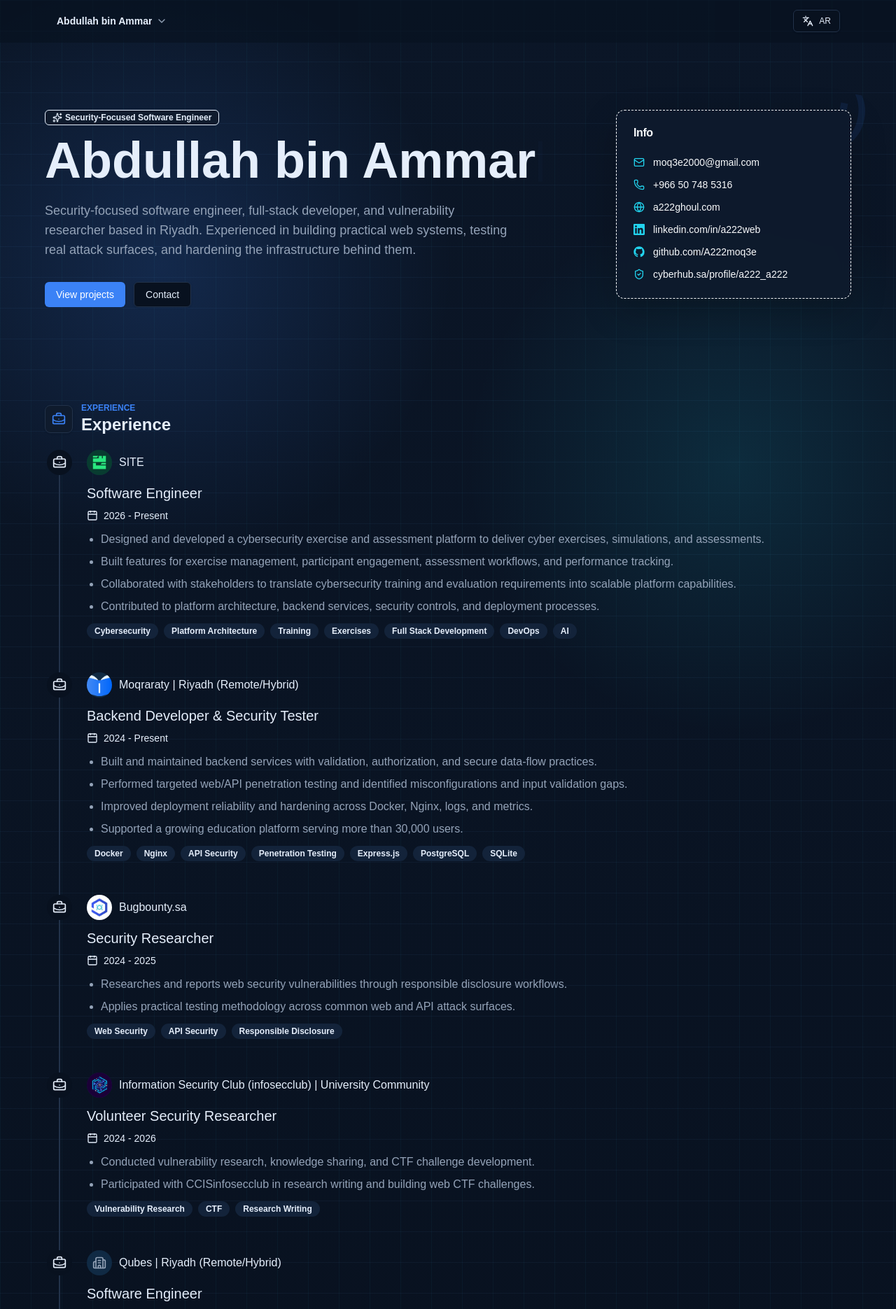
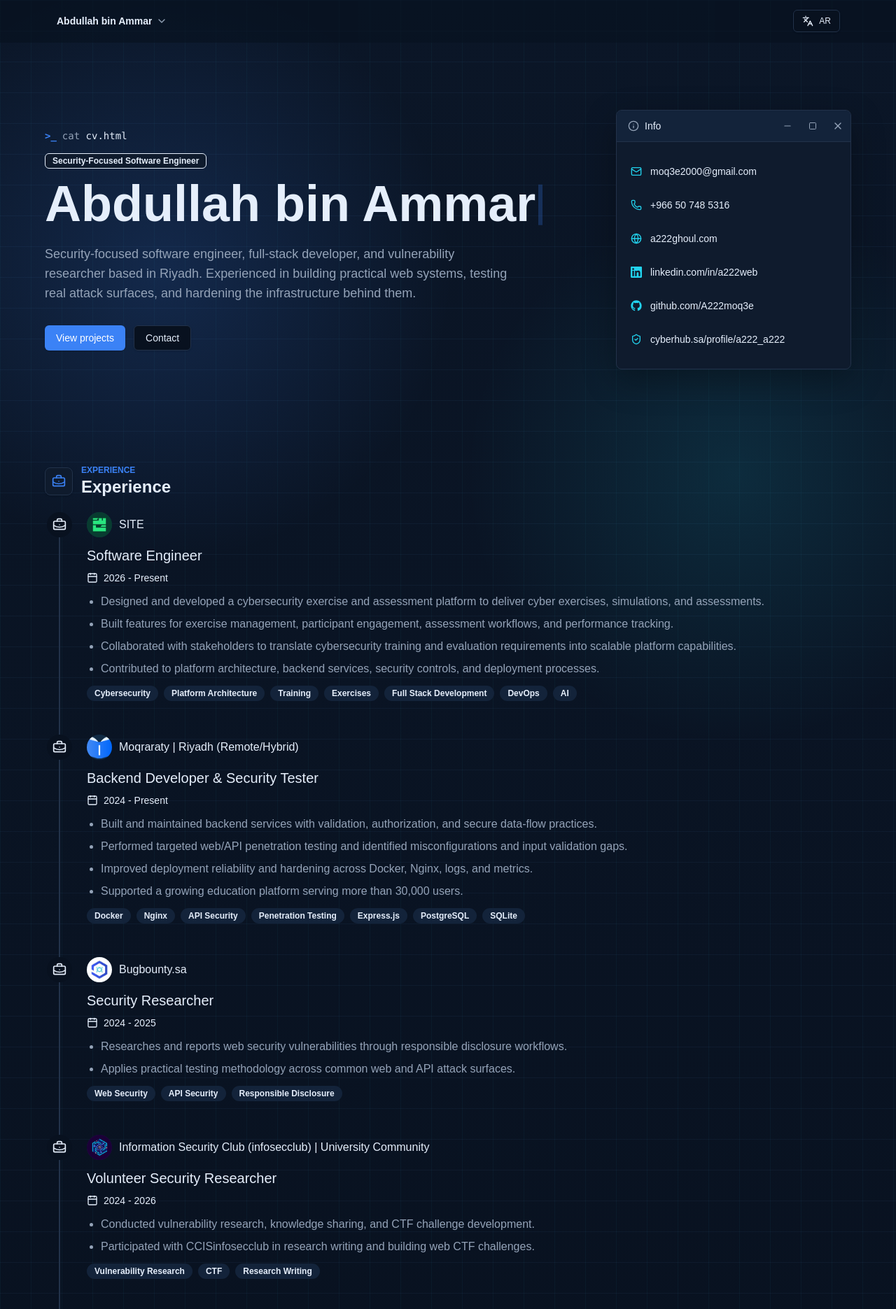
Before and after one commit to A222moq3e/a222-PW, a Next.js app: page /en in a window 1280 px wide. Shown: the top 1871 px of the page at 70% size. Built offline with nearby package versions, Linux system fonts and the light colour scheme.

Commit message:
feat: enhance animated name component with customizable delay and refactor draggable info card with new UI component

```diff
--- a/src/components/portfolio/animated-name.tsx
+++ b/src/components/portfolio/animated-name.tsx
@@ -8,9 +8,10 @@
 
 type AnimatedNameProps = {
   name: string;
+  delay?: number;
 };
 
-export function AnimatedName({ name }: AnimatedNameProps) {
+export function AnimatedName({ name, delay = 180 }: AnimatedNameProps) {
   const shouldReduceMotion = useReducedMotion();
   const characters = useMemo(() => {
     if (typeof Intl !== "undefined" && "Segmenter" in Intl) {
@@ -45,7 +46,7 @@
           return current + 1;
         });
       }, 58);
-    }, 180);
+    }, delay);
 
     return () => {
       window.clearTimeout(startDelay);
@@ -54,7 +55,7 @@
         window.clearInterval(interval);
       }
     };
-  }, [characters.length, shouldReduceMotion]);
+  }, [characters.length, shouldReduceMotion, delay]);
 
   const typedName = characters.slice(0, visibleCharacters).join("");
 
@@ -73,6 +74,7 @@
       initial={{ opacity: 0 }}
       animate={{ opacity: 1 }}
       transition={{
+        delay: delay / 1000,
         duration: 0.24,
         ease: "easeOut",
       }}
--- a/src/components/portfolio/draggable-info-card.tsx
+++ b/src/components/portfolio/draggable-info-card.tsx
@@ -3,34 +3,33 @@
 /**
  * Draggable contact info card.
  */
-import { motion, useReducedMotion } from "motion/react";
+import { motion, useDragControls, useReducedMotion } from "motion/react";
 import { Globe, Mail, Phone, ShieldCheck } from "lucide-react";
 
 import { GithubIcon } from "@/components/icons/github-icon";
 import { LinkedinIcon } from "@/components/icons/linkedin-icon";
-import { Card, CardContent, CardHeader, CardTitle } from "@/components/ui/card";
+import Safari_01 from "@/components/ui/safari-01";
 
 export function DraggableInfoCard({ dictionary }) {
   const shouldReduceMotion = useReducedMotion();
+  const dragControls = useDragControls();
 
   return (
     <motion.div
-      className="group relative cursor-grab active:cursor-grabbing"
+      className="relative min-w-0"
       drag={!shouldReduceMotion}
+      dragControls={dragControls}
+      dragListener={false}
       dragMomentum={false}
       whileDrag={{ scale: 1.02, zIndex: 30 }}
     >
-      <span
-        aria-hidden="true"
-        className="pointer-events-none absolute -end-6 -top-8 z-0 rotate-12 select-none text-7xl font-black leading-none text-primary/10 transition group-hover:text-primary/16"
+      <Safari_01
+        title={dictionary.sections.info}
+        onTitlePointerDown={(event) => {
+          if (!shouldReduceMotion) dragControls.start(event);
+        }}
       >
-        :)
-      </span>
-      <Card className="h-fit cursor-grab border-dashed transition group-hover:-translate-y-1 group-hover:border-primary group-hover:shadow-[0_22px_70px_rgba(59,130,246,0.22)] group-active:cursor-grabbing">
-        <CardHeader>
-          <CardTitle>{dictionary.sections.info}</CardTitle>
-        </CardHeader>
-        <CardContent className="grid gap-3">
+        <div className="grid gap-1">
           {[
             [Mail, dictionary.contact.email, "mailto:moq3e2000@gmail.com"],
             [Phone, dictionary.contact.phone, "tel:+966507485316"],
@@ -43,15 +42,15 @@
               href={href}
               target={href.startsWith("http") ? "_blank" : undefined}
               rel={href.startsWith("http") ? "noreferrer" : undefined}
-              className="flex min-w-0 items-center gap-3 text-sm text-muted-foreground transition hover:text-primary"
+              className="flex min-h-11 min-w-0 items-center gap-3 rounded-sm text-sm text-muted-foreground transition-colors hover:text-primary focus-visible:outline-2 focus-visible:outline-ring"
               key={label}
             >
               <Icon className="h-4 w-4 shrink-0 text-secondary" />
-              <span className="truncate">{label}</span>
+              <span dir="ltr" className="truncate">{label}</span>
             </a>
           ))}
-        </CardContent>
-      </Card>
+        </div>
+      </Safari_01>
     </motion.div>
   );
 }
--- a/src/components/portfolio/hero-section.tsx
+++ b/src/components/portfolio/hero-section.tsx
@@ -1,8 +1,6 @@
 /**
  * Renders the hero introduction and contact information card.
  */
-import { Sparkles } from "lucide-react";
-
 import { AnimatedName } from "@/components/portfolio/animated-name";
 import { DraggableInfoCard } from "@/components/portfolio/draggable-info-card";
 import { ScrollReveal } from "@/components/portfolio/scroll-reveal";
@@ -10,15 +8,25 @@
 import { Button } from "@/components/ui/button";
 
 export function HeroSection({ dictionary }) {
+  const nameDelay = 800;
+  const detailsDelay = nameDelay + Array.from(dictionary.hero.name).length * 58 + 150;
   return (
     <section id="hero" className="scroll-mt-20 px-4 py-16 md:py-24" data-nav-id="hero">
       <div className="mx-auto grid w-full max-w-6xl gap-8 md:grid-cols-[1.4fr_0.6fr]">
-        <ScrollReveal className="flex flex-col justify-center" direction="left">
+        <div className="flex flex-col justify-center">
+          <ScrollReveal direction="up">
+          <div dir="ltr" className="mb-3 flex w-fit items-center gap-2 font-mono text-sm">
+            <span aria-hidden="true" className="font-semibold text-primary">{">_"}</span>
+            <code className="text-muted-foreground">cat <span className="text-foreground">cv.html</span></code>
+          </div>
+          </ScrollReveal>
+          <ScrollReveal direction="up" delay={400}>
           <Badge variant="outline" className="mb-4 w-fit bg-card">
-            <Sparkles className="me-1 h-3.5 w-3.5" />
             {dictionary.hero.eyebrow}
           </Badge>
-          <AnimatedName name={dictionary.hero.name} />
+          </ScrollReveal>
+          <AnimatedName name={dictionary.hero.name} delay={nameDelay} />
+          <ScrollReveal direction="up" delay={detailsDelay}>
           {dictionary.hero.arabicName && (
             <p className="mt-4 text-xl font-bold text-primary" lang="ar" dir="rtl">
               {dictionary.hero.arabicName}
@@ -33,9 +41,10 @@
               <a href="mailto:moq3e2000@gmail.com">{dictionary.hero.secondaryAction}</a>
             </Button>
           </div>
-        </ScrollReveal>
+          </ScrollReveal>
+        </div>
 
-        <ScrollReveal direction="right" delay={120}>
+        <ScrollReveal direction="right" delay={detailsDelay + 150}>
           <DraggableInfoCard dictionary={dictionary} />
         </ScrollReveal>
       </div>
--- /dev/null
+++ b/src/components/ui/safari-01.tsx
@@ -0,0 +1,36 @@
+"use client";
+
+import { Info, Minus, Square, X } from "lucide-react";
+import type { PointerEventHandler, ReactNode } from "react";
+
+import { cn } from "@/lib/utils";
+
+type WindowFrameProps = {
+  children: ReactNode;
+  title: string;
+  className?: string;
+  onTitlePointerDown?: PointerEventHandler<HTMLDivElement>;
+};
+
+/** Windows-style adaptation of the supplied browser frame. */
+export default function Safari_01({ children, title, className, onTitlePointerDown }: WindowFrameProps) {
+  return (
+    <div className={cn("w-full min-w-0 overflow-hidden rounded-lg border border-border bg-card shadow-[0_16px_48px_rgba(0,0,0,0.3)]", className)}>
+      <div
+        className="flex min-h-11 touch-none select-none items-center justify-between border-b border-border bg-muted cursor-grab active:cursor-grabbing"
+        onPointerDown={onTitlePointerDown}
+      >
+        <div className="flex min-w-0 items-center gap-2 px-4 py-3">
+          <Info aria-hidden="true" className="h-4 w-4 shrink-0 text-muted-foreground" />
+          <h2 className="truncate text-sm font-medium">{title}</h2>
+        </div>
+        <div aria-hidden="true" dir="ltr" className="flex shrink-0 items-center self-stretch text-muted-foreground">
+          <span className="flex w-9 items-center justify-center"><Minus className="h-3.5 w-3.5" /></span>
+          <span className="flex w-9 items-center justify-center"><Square className="h-3 w-3" /></span>
+          <span className="flex w-9 items-center justify-center"><X className="h-4 w-4" /></span>
+        </div>
+      </div>
+      <div className="p-5">{children}</div>
+    </div>
+  );
+}
--- a/src/lib/dictionaries/data/ar/experience.ts
+++ b/src/lib/dictionaries/data/ar/experience.ts
@@ -53,8 +53,9 @@
     ],
   },
   {
-    title: "مهندس برمجيات",
-    company: "Qubes | الرياض (عن بعد/هجين)",
+    title: "أخصائي هندسة برمجيات",
+    company: "Qubes\\Neyam | الرياض (عن بعد/هجين)",
+    logo: "/imgs/neyam/Neyam_logo.webp",
     period: "2024 - 2025",
     technologies: ["سلة", "Shopify", "مستودعات البيانات"],
     items: [
--- a/src/lib/dictionaries/data/en/experience.ts
+++ b/src/lib/dictionaries/data/en/experience.ts
@@ -53,8 +53,9 @@
     ],
   },
   {
-    title: "Software Engineer",
-    company: "Qubes | Riyadh (Remote/Hybrid)",
+    title: "Software Engineer Specialist",
+    company: "Qubes\\Neyam | Riyadh (Remote/Hybrid)",
+    logo: "/imgs/neyam/Neyam_logo.webp",
     period: "2024 - 2025",
     technologies: ["Salla", "Shopify", "Data Warehouse"],
     items: [
```
Also changed, not shown: public/imgs/neyam/Neyam_logo.webp (added).
